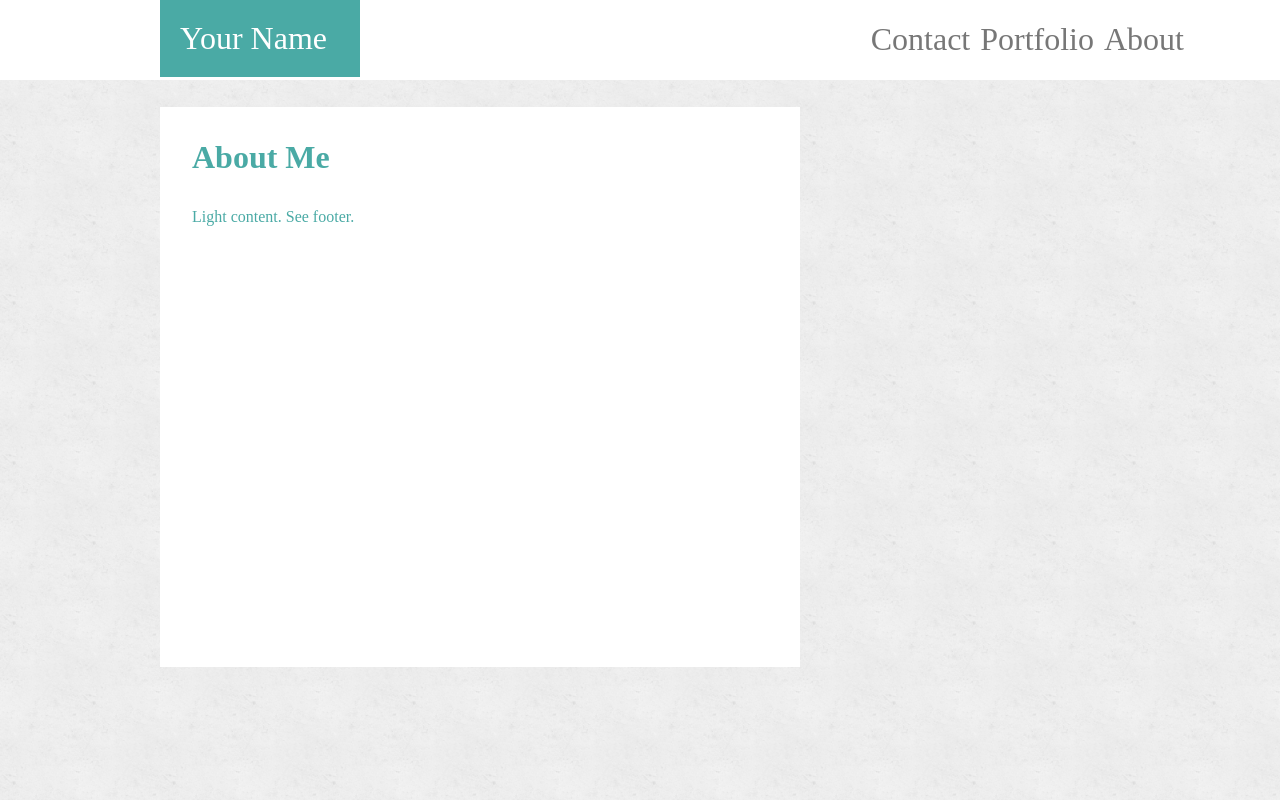
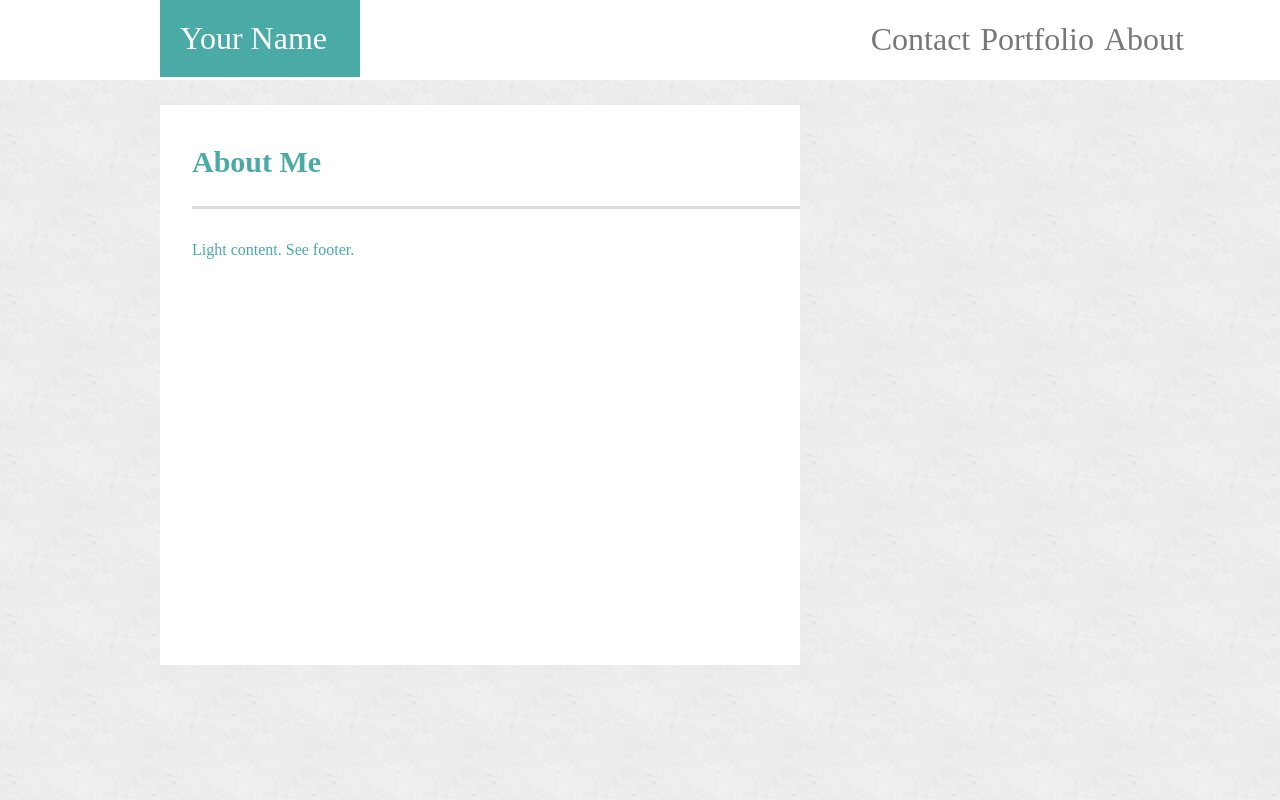
Before and after one commit to DeveloperOfAze/HomeTask1, a plain HTML site: page bonustask.html in a window 1280 px wide. Shown: the top 800 px of the page. Drawn offline with Linux system fonts and the light colour scheme.

Commit message:
Bonus Comp

```diff
--- a/HomeWorkPartContact/assets/css/bonus.css
+++ b/HomeWorkPartContact/assets/css/bonus.css
@@ -13,4 +13,9 @@ h2{
     margin-left: 2rem;
     padding-top: 2rem;
     font-size: 2rem;
+    padding-bottom: 20px;
+    font-size: 30px;
+    line-height: 49px;
+    border-bottom: 3px solid #ddd;
+    color: #4aaaa5;
 }
```
